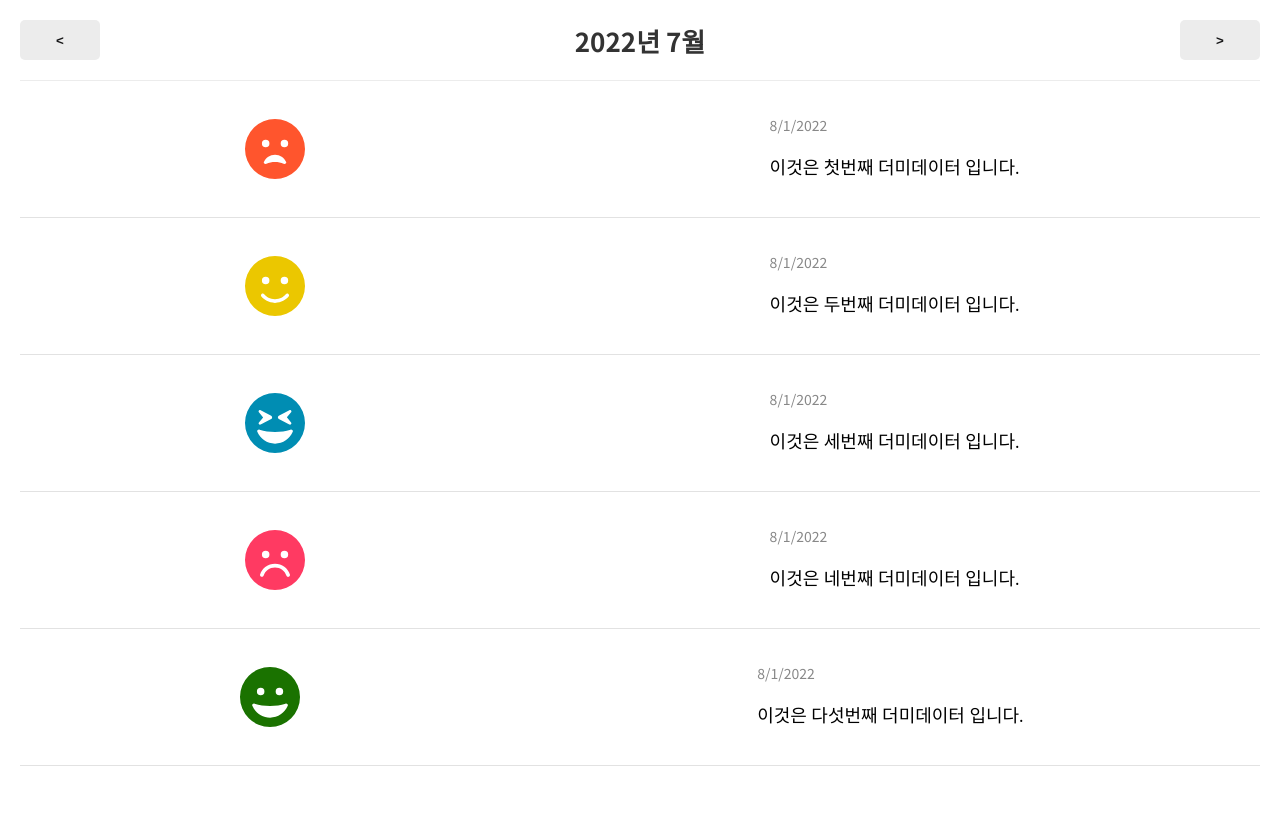
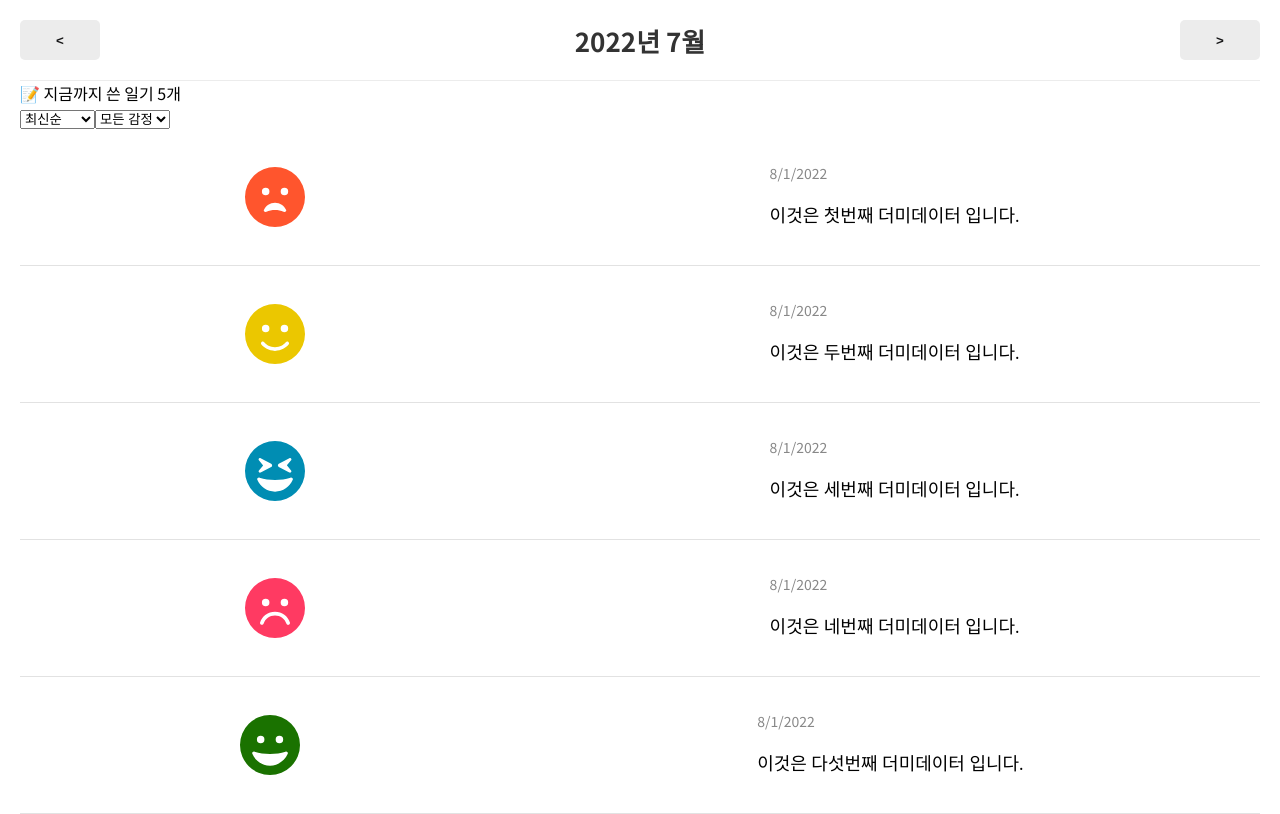
Before and after one commit to yujleee/my-mini-diary, a React (Create React App) app: page / in a window 1280 px wide. Shown: the top 814 px of the page. Built offline with nearby package versions, Linux system fonts and the light colour scheme; a web font is replaced by a local one.

Commit message:
🚧  필터링 메뉴 추가

```diff
--- a/src/components/DiaryList.js
+++ b/src/components/DiaryList.js
@@ -1,9 +1,54 @@
+import { useState } from 'react';
 import DiaryItem from './DiaryItem';
+import ControlMenu from './ControlMenu';
+
+const sortOptionList = [
+  { name: '최신순', value: 'latest' },
+  { name: '오래된 순', value: 'oldest' },
+];
+
+const filterOptionList = [
+  { name: '모든 감정', value: 'all' },
+  { name: '좋았을 때', value: 'good' },
+  { name: '별로일 때', value: 'notGood' },
+];
 
 const DiaryList = ({ diaryList }) => {
+  const [sortType, setSortType] = useState('latest');
+  const [filter, setFilter] = useState('all');
+  const totalDiary = diaryList.length;
+
+  const getProcessedDiaryList = () => {
+    const filterEmotion = (item) => {
+      if (filter === 'good') {
+        return parseInt(item.emotion) <= 3;
+      } else {
+        return parseInt(item.emotion) > 3;
+      }
+    };
+
+    const compare = (a, b) => {
+      if (sortType === 'latest') {
+        return parseInt(b.date) - parseInt(a.date);
+      } else {
+        return parseInt(a.date) - parseInt(b.date);
+      }
+    };
+
+    const copyList = JSON.parse(JSON.stringify(diaryList));
+    const filteredList = filter === 'all' ? copyList : copyList.filter((it) => filterEmotion(it));
+    const sortedList = filteredList.sort(compare);
+    return sortedList;
+  };
+
   return (
-    <div>
-      {diaryList.map((it) => (
+    <div className="diaryList">
+      <div className="snb">
+        <div className="total">📝 지금까지 쓴 일기 {totalDiary}개</div>
+        <ControlMenu value={sortType} onChange={setSortType} optionList={sortOptionList} />
+        <ControlMenu value={filter} onChange={setFilter} optionList={filterOptionList} />
+      </div>
+      {getProcessedDiaryList().map((it) => (
         <DiaryItem key={it.id} {...it} />
       ))}
     </div>
```
